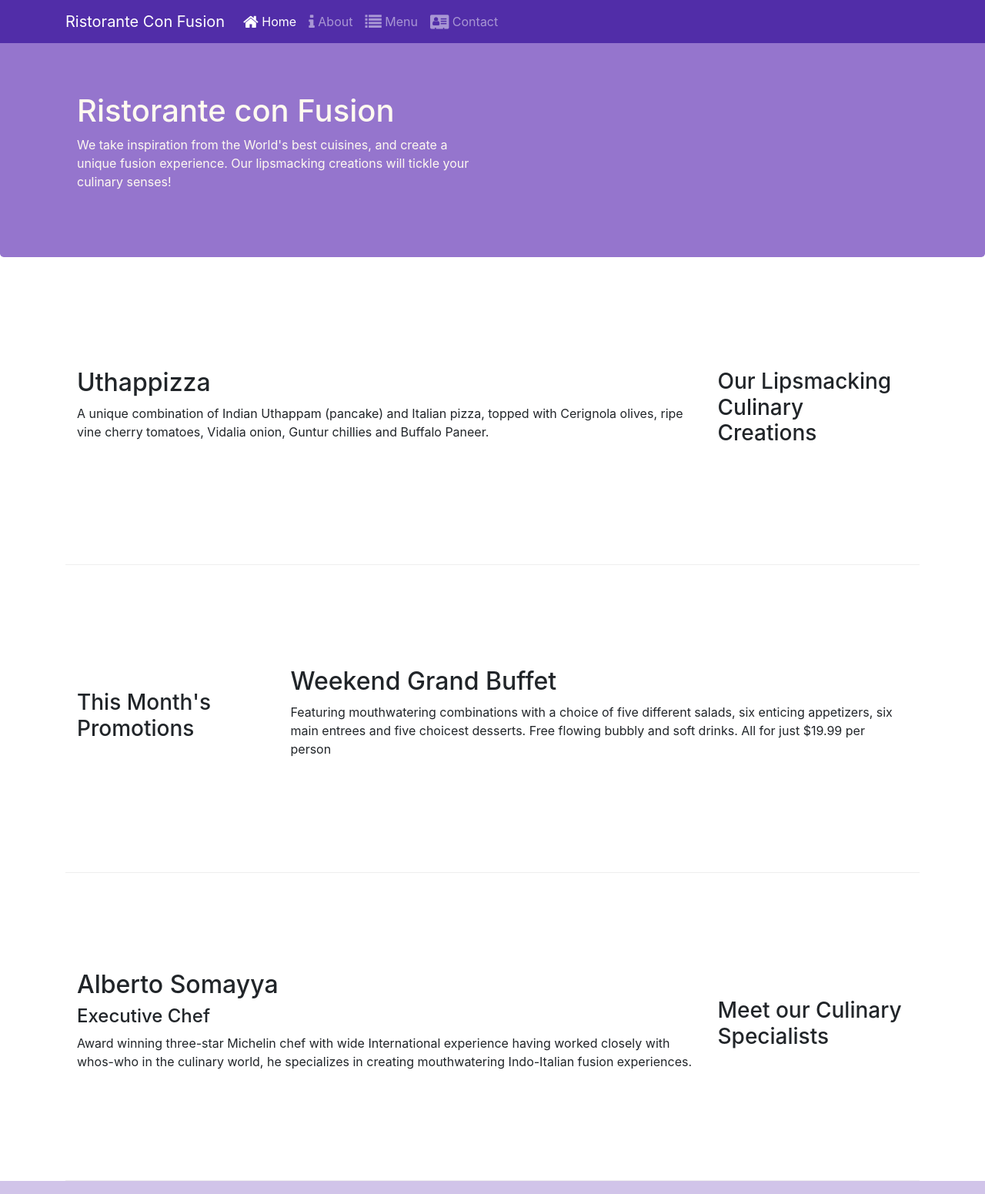
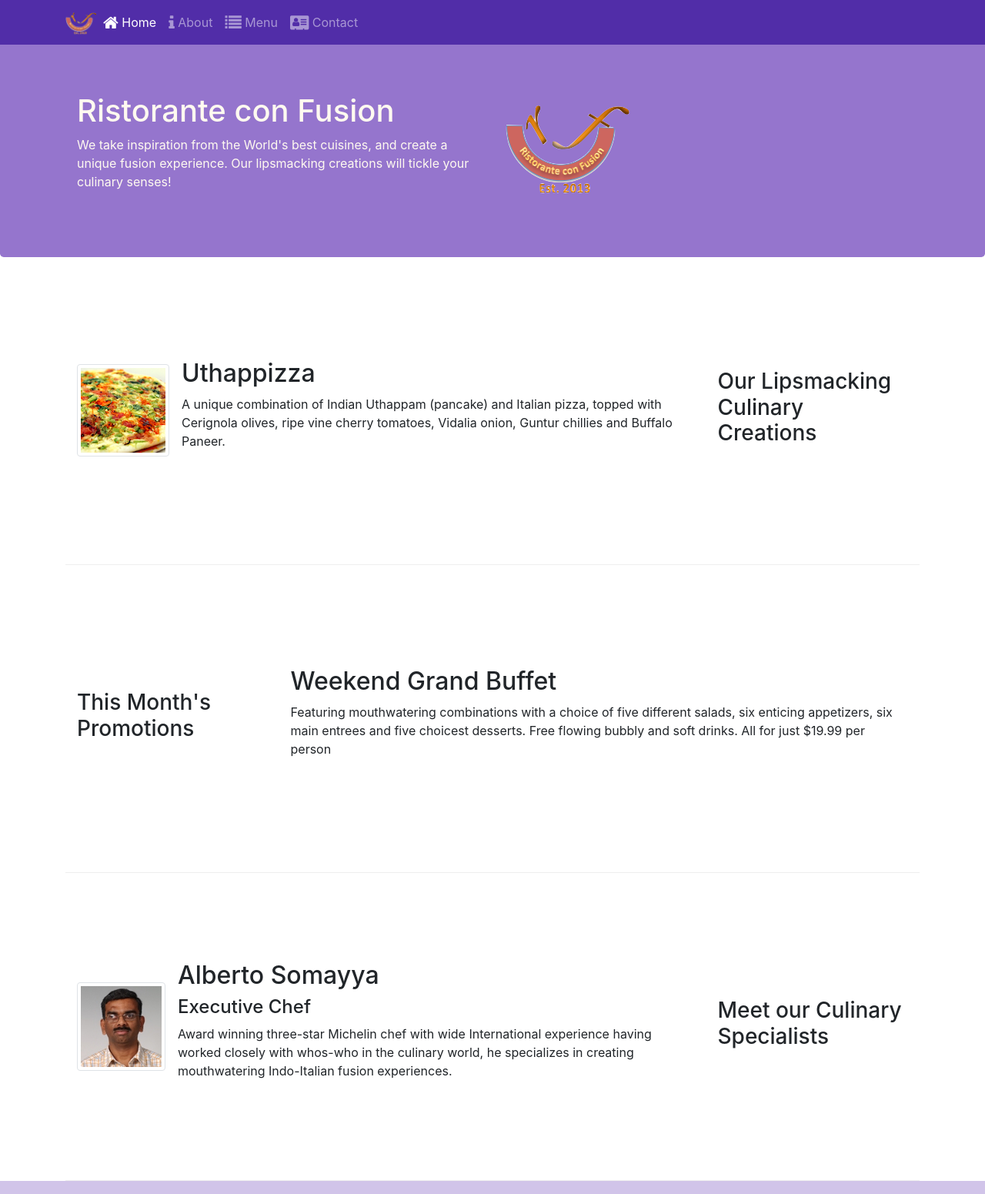
Before and after one commit to lakshyajit165/bootstrap_coursera, a website: page index.html in a window 1280 px wide. Shown: the top 1551 px of the page at 77% size. Drawn offline with nearby package versions, Linux system fonts and the light colour scheme.

Commit message:
IMages and Media

```diff
--- a/index.html
+++ b/index.html
@@ -26,7 +26,7 @@
            <button class="navbar-toggler" type="button" data-toggle="collapse" data-target="#Navbar">
                 <span class="navbar-toggler-icon"></span>
             </button>
-           <a class="navbar-brand" href="./index.html">Ristorante Con Fusion</a>
+           <a class="navbar-brand mr-auto" href="#"><img src="img/logo.png" height="30" width="41"></a>
                 <div class="collapse navbar-collapse" id="Navbar">
                     <ul class="navbar-nav mr-auto">
                         <li class="nav-item active"><a class="nav-link" href="./index.html"><span class="fa fa-home fa-lg"></span> Home</a></li>
@@ -45,7 +45,8 @@
                     <h1>Ristorante con Fusion</h1>
                     <p>We take inspiration from the World's best cuisines, and create a unique fusion experience. Our lipsmacking creations will tickle your culinary senses!</p>
                 </div>
-                <div class="col-12 col-sm">
+                <div class="col-12 col-sm align-self-center">
+                    <img src="img/logo.png" class="img-fluid">
                 </div>
             </div>
         </div>
@@ -57,8 +58,17 @@
                 <h3>Our Lipsmacking Culinary Creations</h3>
             </div>
             <div class="col col-sm order-sm-first col-md">
-                <h2>Uthappizza</h2>
-                <p>A unique combination of Indian Uthappam (pancake) and Italian pizza, topped with Cerignola olives, ripe vine cherry tomatoes, Vidalia onion, Guntur chillies and Buffalo Paneer.</p>
+                <div class="media">
+                    <img class="d-flex mr-3 img-thumbnail align-self-center"
+                            src="img/uthappizza.png" alt="Uthappizza">
+                    <div class="media-body">
+                        <h2 class="mt-0">Uthappizza</h2>
+                        <p class="d-none d-sm-block">A unique combination of Indian Uthappam (pancake) and
+                            Italian pizza, topped with Cerignola olives, ripe vine
+                            cherry tomatoes, Vidalia onion, Guntur chillies and
+                            Buffalo Paneer.</p>
+                    </div>
+                </div>
             </div>
         </div>
 
@@ -78,9 +88,20 @@
                 <h3>Meet our Culinary Specialists</h3>
             </div>
             <div class="col col-sm order-sm-first col-md">
-                <h2>Alberto Somayya</h2>
-                <h4>Executive Chef</h4>
-                <p>Award winning three-star Michelin chef with wide International experience having worked closely with whos-who in the culinary world, he specializes in creating mouthwatering Indo-Italian fusion experiences. </p>
+                 <div class="media">
+                    <img class="d-flex mr-3 img-thumbnail align-self-center"
+                            src="img/alberto.png" alt="Alberto Somayya">
+                    <div class="media-body">
+                        <h2 class="mt-0">Alberto Somayya</h2>
+                        <h4>Executive Chef</h4>
+                        <p class="d-none d-sm-block">Award winning three-star Michelin chef with wide
+                            International experience having worked closely with
+                            whos-who in the culinary world, he specializes in
+                            creating mouthwatering Indo-Italian fusion experiences.
+                            </p>
+                    </div>
+                </div>
+
             </div>
         </div>
     </div>
```
Also changed, not shown: aboutus.html (+3 -2 lines), contactus.html (+3 -2 lines), img/alberto.png (added), img/buffet.png (added), img/logo.png (added), img/uthappizza.png (added), 1 other file.
